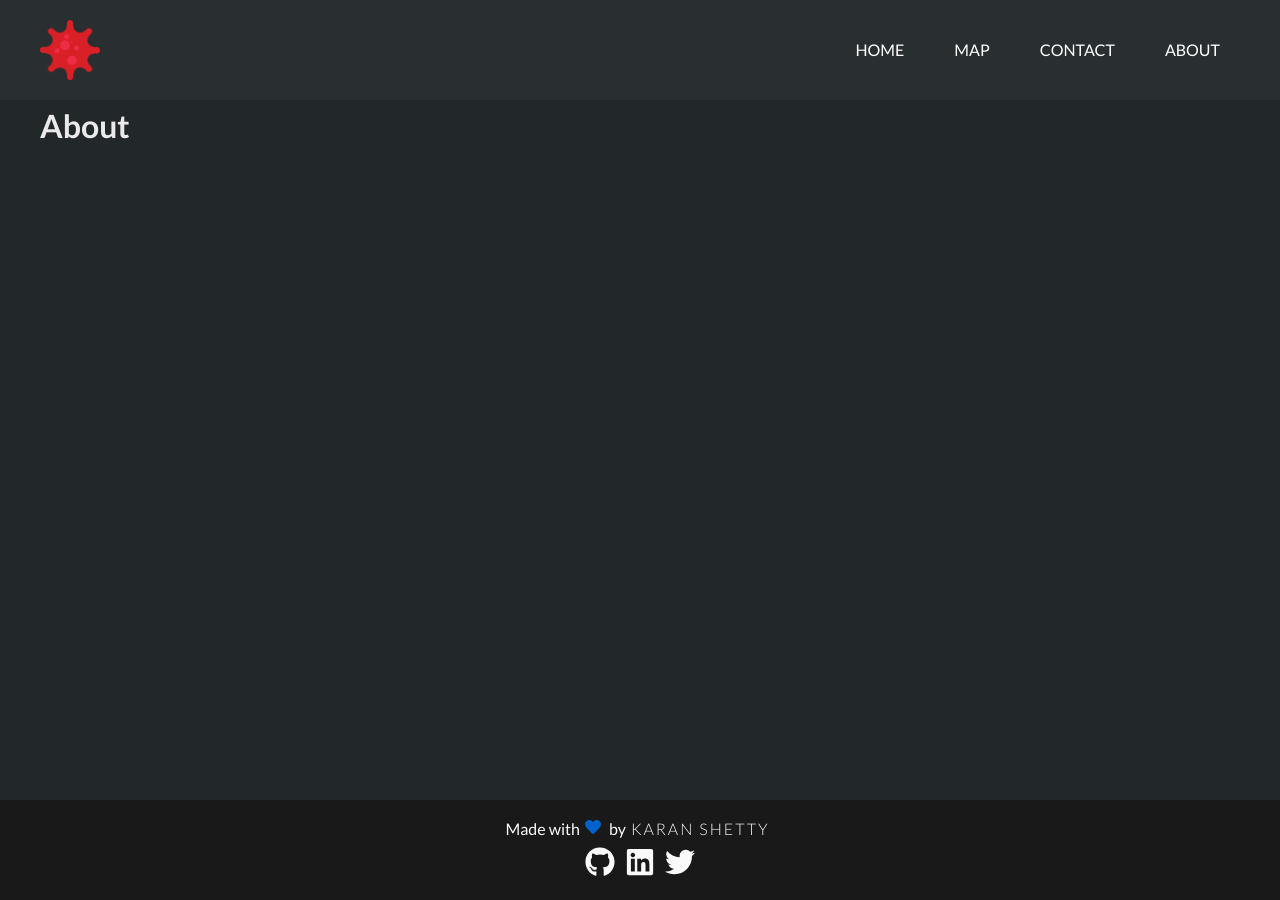
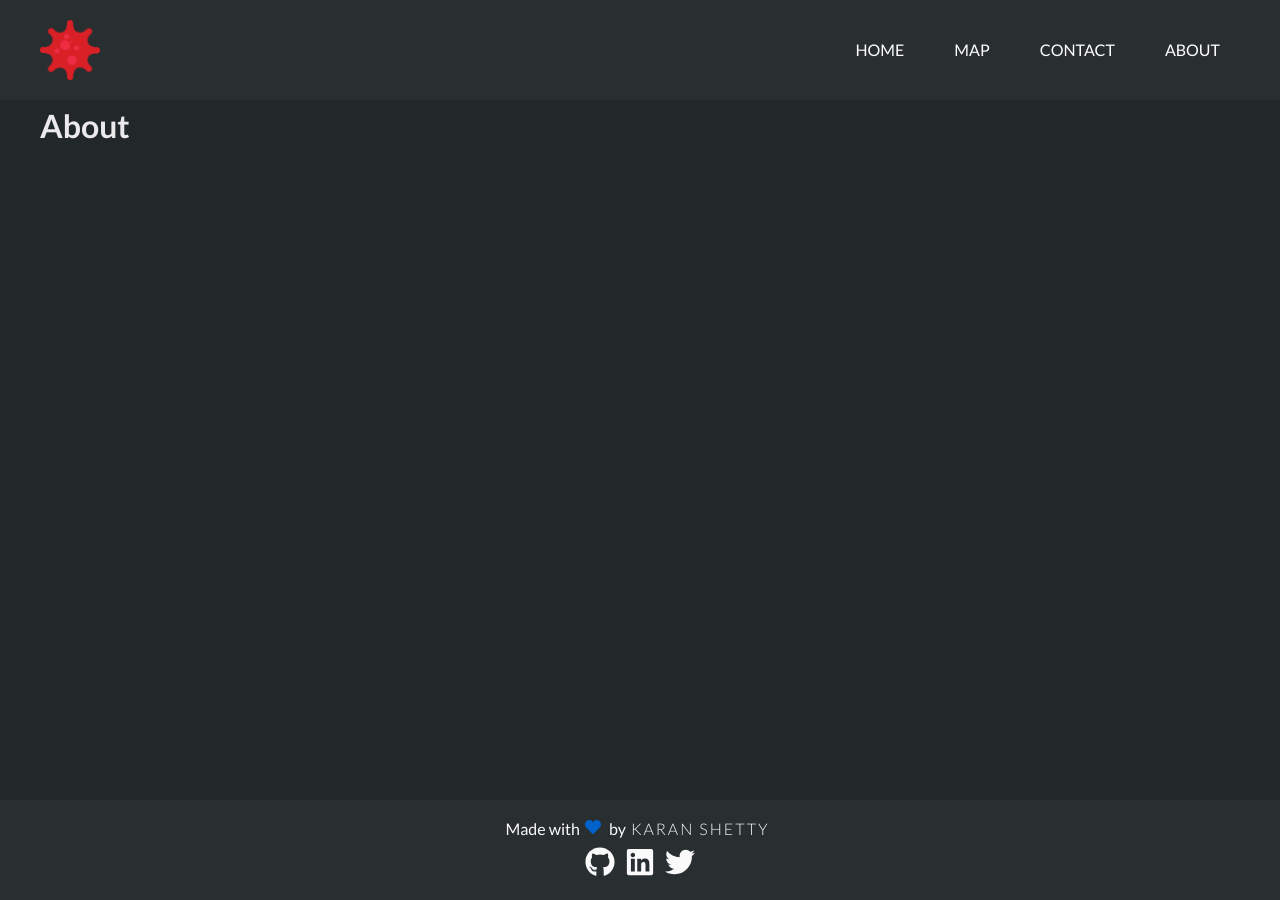
Before and after one commit to shettykaran21/covid-19-tracker, a React (Create React App) app: page /about in a window 1280 px wide. Built offline with nearby package versions, Linux system fonts and the light colour scheme; no server answers.

Commit message:
Changed bg color

```diff
--- a/src/components/Footer/Footer.module.css
+++ b/src/components/Footer/Footer.module.css
@@ -1,7 +1,7 @@
 .footer {
   height: 10rem;
   color: #fafafb;
-  background-color: #191919;
+  background-color: #292f31;
   display: flex;
   flex-direction: column;
   justify-content: center;
```
